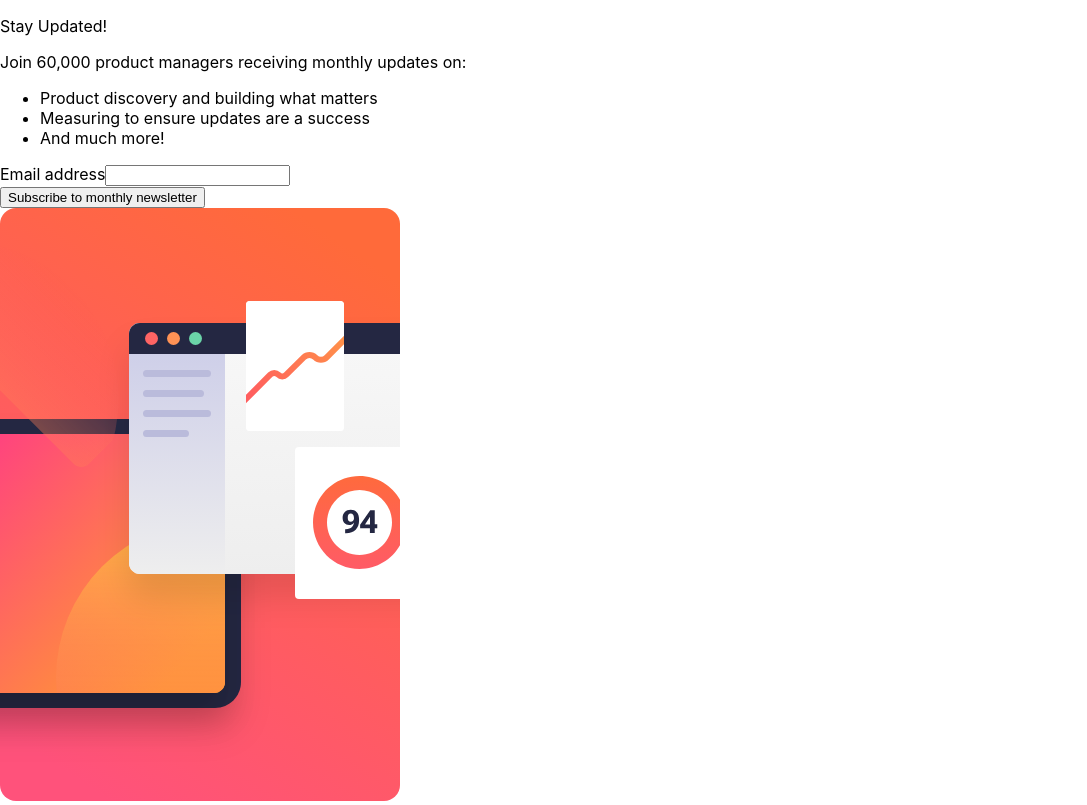
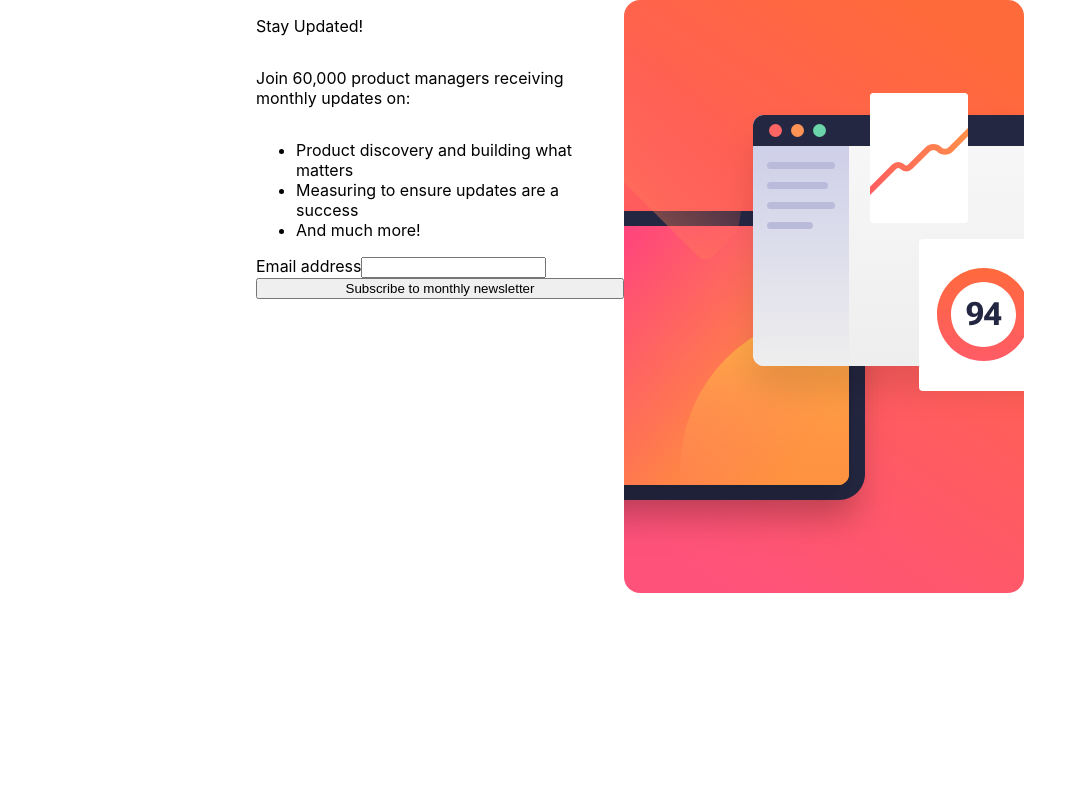
Before and after one commit to steven-mpawulo/newsletter-signup-form, a React (Create React App) app: page / in a window 1280 px wide. Shown: the whole page, without its empty margins (0-1087 px from the left). Built offline with nearby package versions, Linux system fonts and the light colour scheme.

Commit message:
makes main container content horizontal

```diff
--- a/src/components/NewsLetterSignUpForm.js
+++ b/src/components/NewsLetterSignUpForm.js
@@ -1,5 +1,6 @@
 import React from 'react'
 import SignUpIllustration from './images/illustration-sign-up-desktop.svg'
+import '../styles/news_letter_signup_form.css'
 
 const NewsLetterSignUpForm = () => {
   return (
--- a/src/styles/news_letter_signup_form.css
+++ b/src/styles/news_letter_signup_form.css
@@ -0,0 +1,13 @@
+.main-container {
+    width: 60%;
+    height: 60%;
+    display: flex;
+    margin: 0 auto;
+
+}
+
+.first-container {
+    height: 100%;
+    display: flex;
+    flex-direction: column;
+}
```
